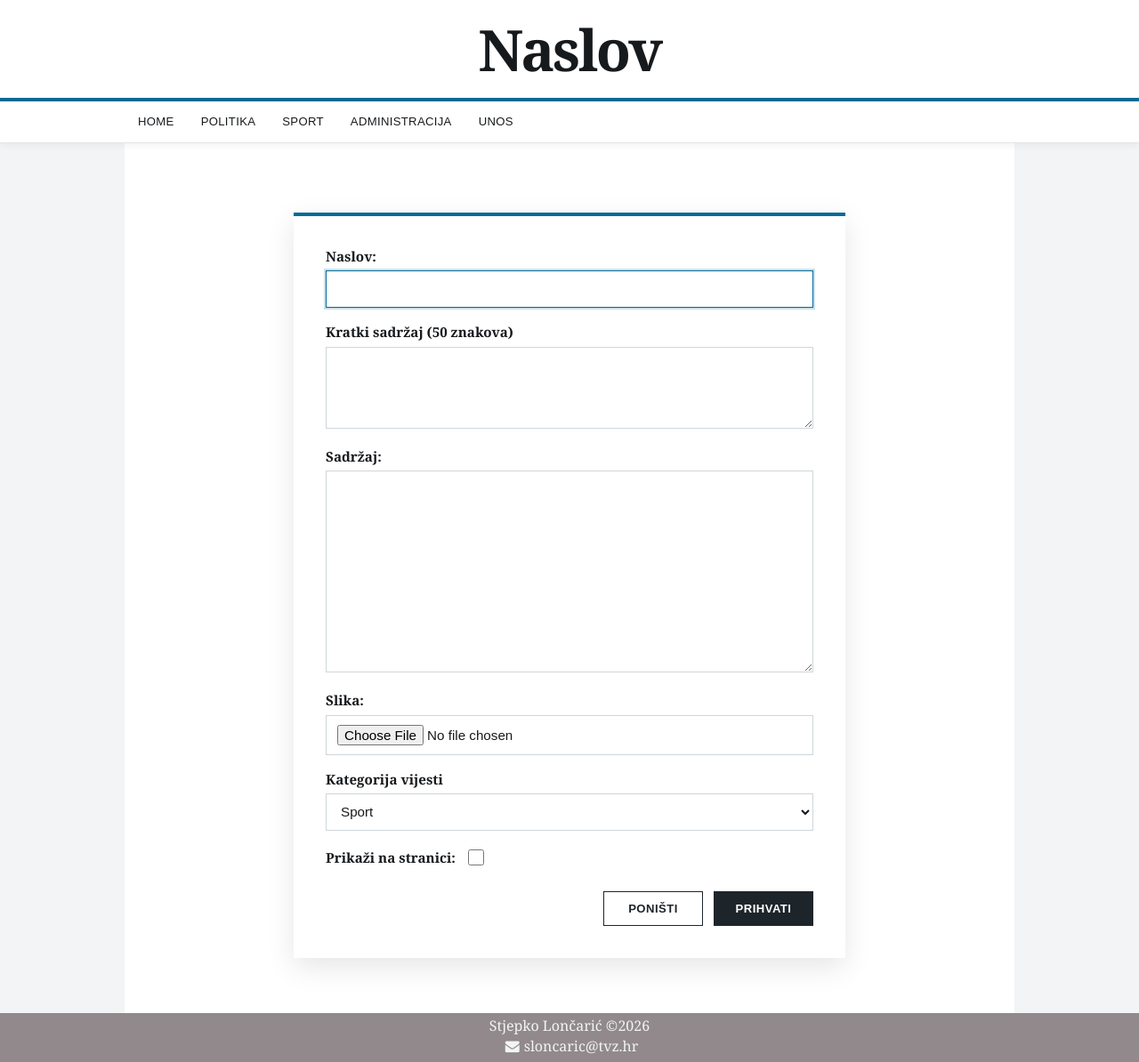
After one commit to sloncaric-tvz/PWA_vjezbe, a PHP site: page /unos.html in a window 1280 px wide. The commit adds this page. Shown: the whole page at 89% size. Run offline with PHP 8.4, Linux system fonts and the light colour scheme.

Commit message:
nekaj vec

```diff
--- a/Projekt/assets/css/style.css
+++ b/Projekt/assets/css/style.css
@@ -183,11 +183,129 @@ footer i {
     margin: 5px;
 }
 
-.form-container {width: 50%;margin: auto;}
+/* unos -------------------------------------------------- */
+.form-main {
+    display: grid;
+    place-items: center;
+    min-height: calc(100vh - 154px);
+    padding-top: clamp(34px, 7vw, 78px);
+    padding-bottom: clamp(42px, 7vw, 62px);
+}
 
-.form-item {}
+.form-container {
+    width: min(100%, 620px);
+    margin: 0 auto;
+    padding: clamp(22px, 4vw, 36px);
+    border-top: 4px solid var(--accent-color);
+    background: var(--content-background);
+    box-shadow: 0 10px 30px rgba(0, 0, 0, 0.10);
+}
 
-.form-field {}
+.form-container form {
+    display: grid;
+    gap: 18px;
+}
+
+.form-item {
+    display: grid;
+    gap: 7px;
+}
+
+.form-item label {
+    font-size: 0.95rem;
+    font-weight: 700;
+    line-height: 1.2;
+}
+
+.form-field {
+    width: 100%;
+}
+
+.form-field-textual,
+.input-text {
+    width: 100%;
+    min-height: 42px;
+    padding: 10px 12px;
+    border: 1px solid #cfd6da;
+    border-radius: 0;
+    background: #ffffff;
+    color: var(--text-color);
+    font-family: Arial, Helvetica, sans-serif;
+    font-size: 0.95rem;
+    line-height: 1.35;
+}
+
+textarea.form-field-textual {
+    min-height: 92px;
+    resize: vertical;
+}
+
+#sadrzaj {
+    min-height: 190px;
+}
+
+.form-field-textual:focus,
+.input-text:focus {
+    border-color: var(--accent-color);
+    outline: 2px solid rgba(6, 106, 150, 0.22);
+    outline-offset: 0;
+}
+
+.form-item-checkbox {
+    grid-template-columns: auto 1fr;
+    align-items: center;
+    gap: 10px;
+}
+
+.form-item-checkbox .form-field {
+    display: flex;
+    align-items: center;
+}
+
+.form-item-checkbox input {
+    width: 18px;
+    height: 18px;
+    accent-color: var(--accent-color);
+}
+
+.form-actions {
+    display: flex;
+    justify-content: flex-end;
+    gap: 12px;
+    margin-top: 8px;
+}
+
+.form-actions button {
+    min-width: 112px;
+    padding: 11px 18px;
+    border: 1px solid var(--rule-color);
+    background: var(--rule-color);
+    color: #ffffff;
+    cursor: pointer;
+    font-family: Arial, Helvetica, sans-serif;
+    font-size: 0.82rem;
+    font-weight: 700;
+    letter-spacing: 0.035em;
+    text-transform: uppercase;
+    transition: background-color 160ms ease, border-color 160ms ease, color 160ms ease;
+}
+
+.form-actions button[type="reset"] {
+    background: #ffffff;
+    color: var(--rule-color);
+}
+
+.form-actions button:hover,
+.form-actions button:focus-visible {
+    border-color: var(--accent-color);
+    background: var(--accent-color);
+    color: #ffffff;
+}
+
+.form-actions button:focus-visible {
+    outline: 2px solid var(--accent-color);
+    outline-offset: 3px;
+}
 
 /* Responsive ---------------------------------------------------------------------------------------------*/
 @media (max-width: 820px) {
@@ -269,4 +387,19 @@ footer i {
     article h3 {
         margin-top: 10px;
     }
+
 }
+@media (max-width: 560px) {
+    .form-container {
+        padding: 20px 16px;
+        box-shadow: none;
+    }
+
+    .form-actions {
+        flex-direction: column-reverse;
+    }
+
+    .form-actions button {
+        width: 100%;
+    }
+}
--- /dev/null
+++ b/Projekt/unos.html
@@ -0,0 +1,83 @@
+<!DOCTYPE html>
+<html lang="en">
+
+<head>
+    <meta charset="UTF-8">
+    <meta name="viewport" content="width=device-width, initial-scale=1.0">
+    <title>Unos</title>
+    <link rel="stylesheet" href="./assets/css/style.css">
+    <link rel="stylesheet" href="https://cdnjs.cloudflare.com/ajax/libs/font-awesome/4.7.0/css/font-awesome.min.css">
+</head>
+
+<body>
+
+    <header>
+        <h1>Naslov</h1>
+        <nav>
+            <a href="index.html">Home</a>
+            <a href="#">Politika</a>
+            <a href="#">Sport</a>
+            <a href="#">Administracija</a>
+            <a href="unos.php">Unos</a>
+        </nav>
+    </header>
+
+    <main class="form-main">
+
+        <div class="form-container">
+            <form action="skripta.php" method="POST" enctype="multipart/form-data">
+                <div class="form-item">
+                    <label for="naslov">Naslov:</label>
+                    <div class="form-field">
+                        <input type="text" name="naslov" id="naslov" class="form-field-textual" autofocus required>
+                    </div>
+                </div>
+                <div class="form-item">
+                    <label for="sazetak">Kratki sadržaj (50 znakova)</label>
+                    <div class="form-field">
+                        <textarea name="sazetak" id="sazetak" cols="30" rows="2" maxlength="50" class="form-field-textual" required></textarea>
+                    </div>
+                </div>
+                <div class="form-item">
+                    <label for="sadrzaj">Sadržaj:</label>
+                    <div class="form-field">
+                        <textarea name="sadrzaj" id="sadrzaj" cols="30" rows="10" class="form-field-textual" required></textarea>
+                    </div>
+                </div>
+                <div class="form-item">
+                    <label for="slika">Slika: </label>
+                    <div class="form-field">
+                        <input type="file" accept="image/jpeg,image/gif,image/png" class="input-text" name="slika" id="slika" />
+                    </div>
+                </div>
+                <div class="form-item">
+                    <label for="kategorija">Kategorija vijesti</label>
+                    <div class="form-field">
+                        <select name="kategorija" id="kategorija" class="form-field-textual" required>
+                            <option value="sport">Sport</option>
+                            <option value="kultura">Politika</option>
+                        </select>
+                    </div>
+                </div>
+                <div class="form-item form-item-checkbox">
+                    <label for="arhiv">Prikaži na stranici:</label>
+                    <div class="form-field">
+                        <input type="checkbox" name="arhiv" id="arhiv">
+                    </div>
+                </div>
+                <div class="form-item form-actions">
+                    <button type="reset" value="Poništi">Poništi</button>
+                    <button type="submit" value="Prihvati">Prihvati</button>
+                </div>
+            </form>
+        </div>
+
+    </main>
+
+    <footer>
+        <div>Stjepko Lončarić &copy;2026</div>
+        <div><i class="fa fa-envelope"></i>sloncaric@tvz.hr</div>
+    </footer>
+</body>
+
+</html>
```
Also changed, not shown: Projekt/skripta.php (added, +71 -0 lines), 1 other file.
